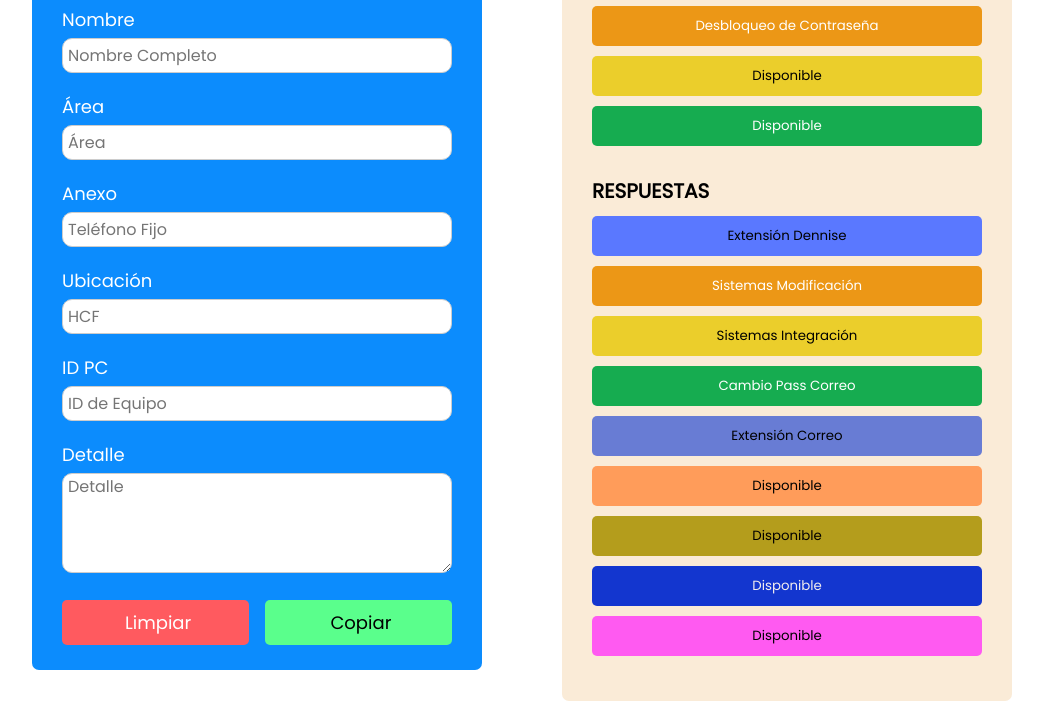
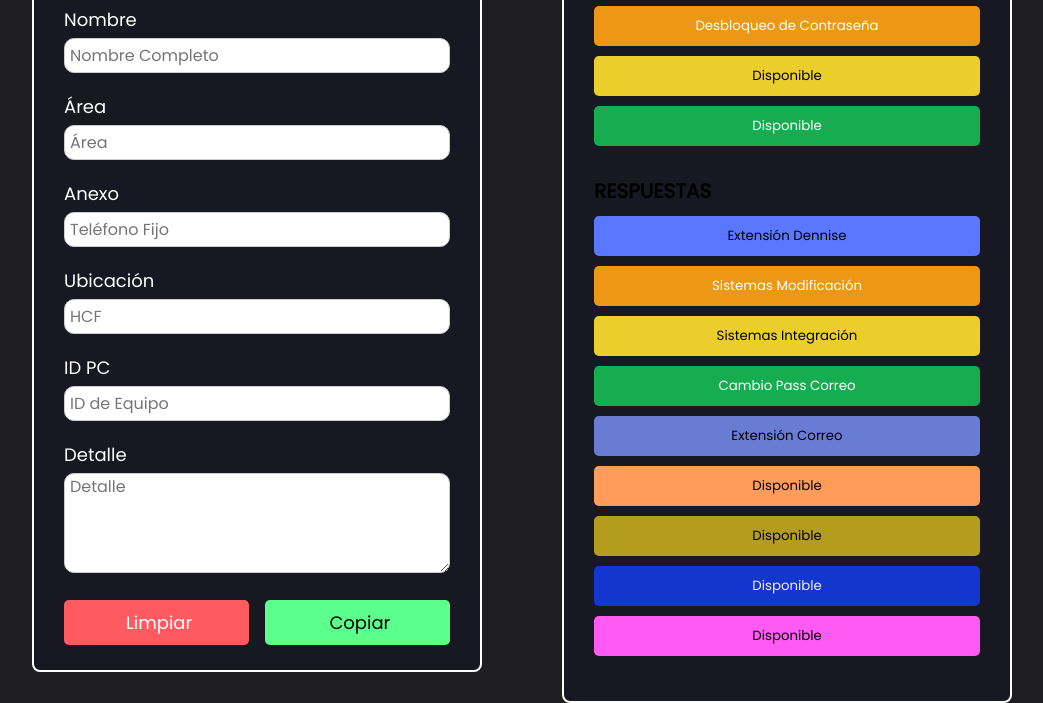
Before and after one commit to Amvurguezo/Plantilla_HCF, a plain HTML site: page index.html in a window 1280 px wide. Shown: the part 104-807 px from the top of the page, without its empty margins (118-1161 px from the left). Drawn offline with Linux system fonts and the light colour scheme.

Commit message:
Update style.css

```diff
--- a/style.css
+++ b/style.css
@@ -11,7 +11,7 @@ body {
     height: 100vh;
     justify-content: center;
     align-items: center;
-    background-color: white;
+    background-color: #1f1f21;
     padding: 20px;
 }
 
@@ -22,11 +22,12 @@ body {
 }
 
 .container {
-    background: #0C8CFD;
+    border: 2px solid white;
+    background: #181822;
     width: 100%;
     max-width: 450px;
     padding: 25px 30px;
-    border-radius: 7px;
+    border-radius: 8px;
     margin: 40px;
 }
 
@@ -35,11 +36,12 @@ body {
 }
 
 .container.right {
+    border: 2px solid white;
     width: 40%; /* Secciones CIERRE TICKETS y RESPUESTAS (35% del contenedor) */
     display: flex;
     flex-direction: column;
     justify-content: space-between;
-    background-color: antiquewhite;
+    background-color: #181822;
 }
 
 .title {
```
